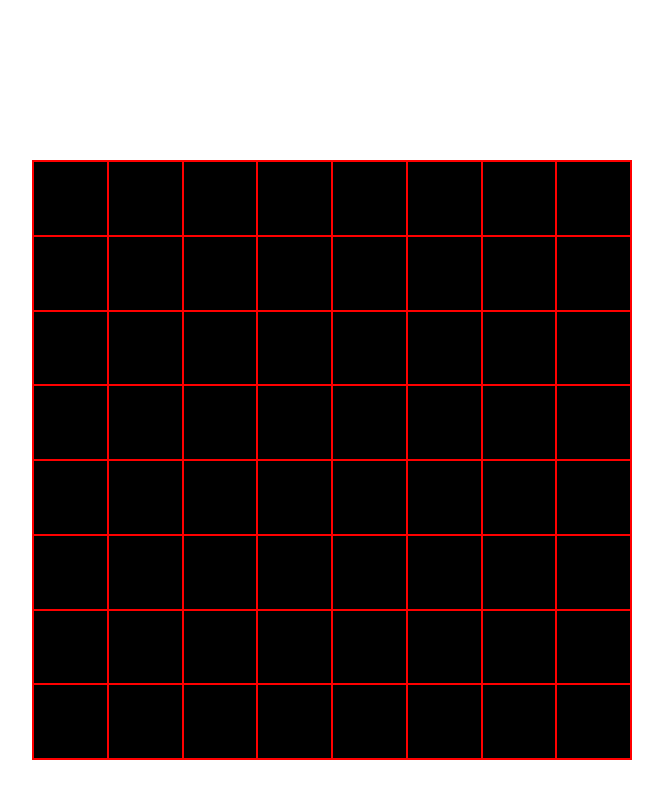
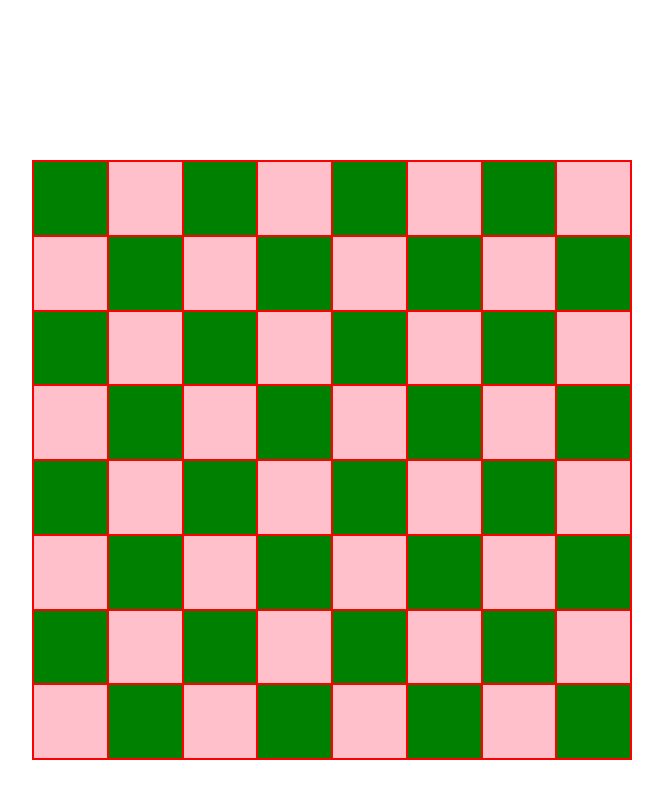
Before and after one commit to adamhinton/chessplayer, a plain HTML site: page src/index.html in a window 1280 px wide. Shown: the whole page, without its empty margins (308-971 px from the left). Drawn offline with Linux system fonts and the light colour scheme.

Commit message:
OK, I've found what I think is the best way to alternate colors. Eventually I want to turn this in to components though, to have different board/piece design options

```diff
--- a/src/index.css
+++ b/src/index.css
@@ -77,7 +77,7 @@ table {
     height: 12.5%;
     width: 12.5%;
     border: 1px solid red;
-    background-color: black;
+    /* background-color: black; */
     color:white
 }
 
@@ -85,7 +85,19 @@ table {
     background-color: blue;
 } */
 
-.odd{
+.even-row:nth-child(2n){
+    background-color: pink;
+}
+
+.even-row:nth-child(2n -1){
+    background-color: green;
+}
+
+.odd-row:nth-child(2n-1){
+    background-color: pink;
+}
+
+.odd-row:nth-child(2n){
     background-color: green;
 }
 
--- a/src/index.html
+++ b/src/index.html
@@ -10,70 +10,71 @@
 <body>
 <div class="container">
     <section class="board">
-        <div class="square row8"></div>
-        <div class="square row8"></div>
-        <div class="square row8"></div>
-        <div class="square row8"></div>
-        <div class="square row8"></div>
-        <div class="square row8"></div>
-        <div class="square row8"></div>
-        <div class="square row8"></div>
-        <div class="square row7"></div>
-        <div class="square row7"></div>
-        <div class="square row7"></div>
-        <div class="square row7"></div>
-        <div class="square row7"></div>
-        <div class="square row7"></div>
-        <div class="square row7"></div>
-        <div class="square row7"></div>
-        <div class="square"></div>
-        <div class="square"></div>
-        <div class="square"></div>
-        <div class="square"></div>
-        <div class="square"></div>
-        <div class="square"></div>
-        <div class="square"></div>
-        <div class="square"></div>
-        <div class="square"></div>
-        <div class="square"></div>
-        <div class="square"></div>
-        <div class="square"></div>
-        <div class="square"></div>
-        <div class="square"></div>
-        <div class="square"></div>
-        <div class="square"></div>
-        <div class="square"></div>
-        <div class="square"></div>
-        <div class="square"></div>
-        <div class="square"></div>
-        <div class="square"></div>
-        <div class="square"></div>
-        <div class="square"></div>
-        <div class="square"></div>
-        <div class="square"></div>
-        <div class="square"></div>
-        <div class="square"></div>
-        <div class="square"></div>
-        <div class="square"></div>
-        <div class="square"></div>
-        <div class="square"></div>
-        <div class="square"></div>
-        <div class="square"></div>
-        <div class="square"></div>
-        <div class="square"></div>
-        <div class="square"></div>
-        <div class="square"></div>
-        <div class="square"></div>
-        <div class="square"></div>
-        <div class="square"></div>
-        <div class="square"></div>
-        <div class="square"></div>
-        <div class="square"></div>
-        <div class="square"></div>
-        <div class="square"></div>
-        <div class="square"></div>
-        <div class="square"></div>
-        <div class="square"></div>
+        <div class="square even-row"></div>
+        <div class="square even-row"></div>
+        <div class="square even-row"></div>
+        <div class="square even-row"></div>
+        <div class="square even-row"></div>
+        <div class="square even-row"></div>
+        <div class="square even-row"></div>
+        <div class="square even-row"></div>
+        <div class="square odd-row"></div>
+        <div class="square odd-row"></div>
+        <div class="square odd-row"></div>
+        <div class="square odd-row"></div>
+        <div class="square odd-row"></div>
+        <div class="square odd-row"></div>
+        <div class="square odd-row"></div>
+        <div class="square odd-row"></div>
+        <div class="square even-row"></div>
+        <div class="square even-row"></div>
+        <div class="square even-row"></div>
+        <div class="square even-row"></div>
+        <div class="square even-row"></div>
+        <div class="square even-row"></div>
+        <div class="square even-row"></div>
+        <div class="square even-row"></div>
+        <div class="square odd-row"></div>
+        <div class="square odd-row"></div>
+        <div class="square odd-row"></div>
+        <div class="square odd-row"></div>
+        <div class="square odd-row"></div>
+        <div class="square odd-row"></div>
+        <div class="square odd-row"></div>
+        <div class="square odd-row"></div>
+        <div class="square even-row"></div>
+        <div class="square even-row"></div>
+        <div class="square even-row"></div>
+        <div class="square even-row"></div>
+        <div class="square even-row"></div>
+        <div class="square even-row"></div>
+        <div class="square even-row"></div>
+        <div class="square even-row"></div>
+        <div class="square odd-row"></div>
+        <div class="square odd-row"></div>
+        <div class="square odd-row"></div>
+        <div class="square odd-row"></div>
+        <div class="square odd-row"></div>
+        <div class="square odd-row"></div>
+        <div class="square odd-row"></div>
+        <div class="square odd-row"></div>
+        <div class="square even-row"></div>
+        <div class="square even-row"></div>
+        <div class="square even-row"></div>
+        <div class="square even-row"></div>
+        <div class="square even-row"></div>
+        <div class="square even-row"></div>
+        <div class="square even-row"></div>
+        <div class="square even-row"></div>
+        <div class="square odd-row"></div>
+        <div class="square odd-row"></div>
+        <div class="square odd-row"></div>
+        <div class="square odd-row"></div>
+        <div class="square odd-row"></div>
+        <div class="square odd-row"></div>
+        <div class="square odd-row"></div>
+        <div class="square odd-row"></div>
+
     </section>
 </div>
 </body>
```
